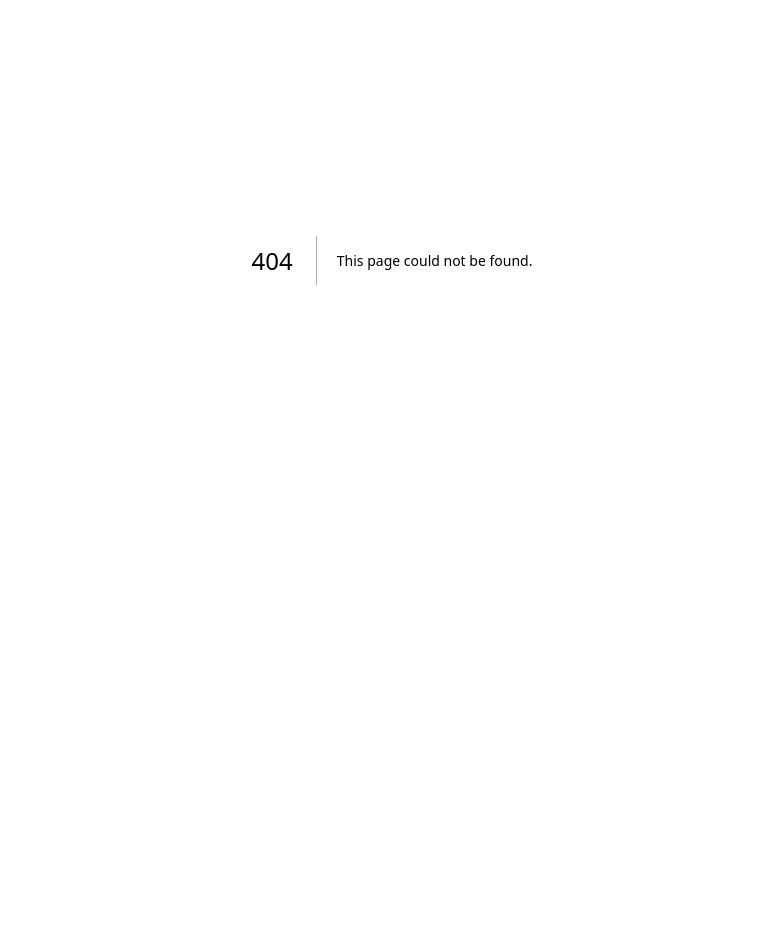
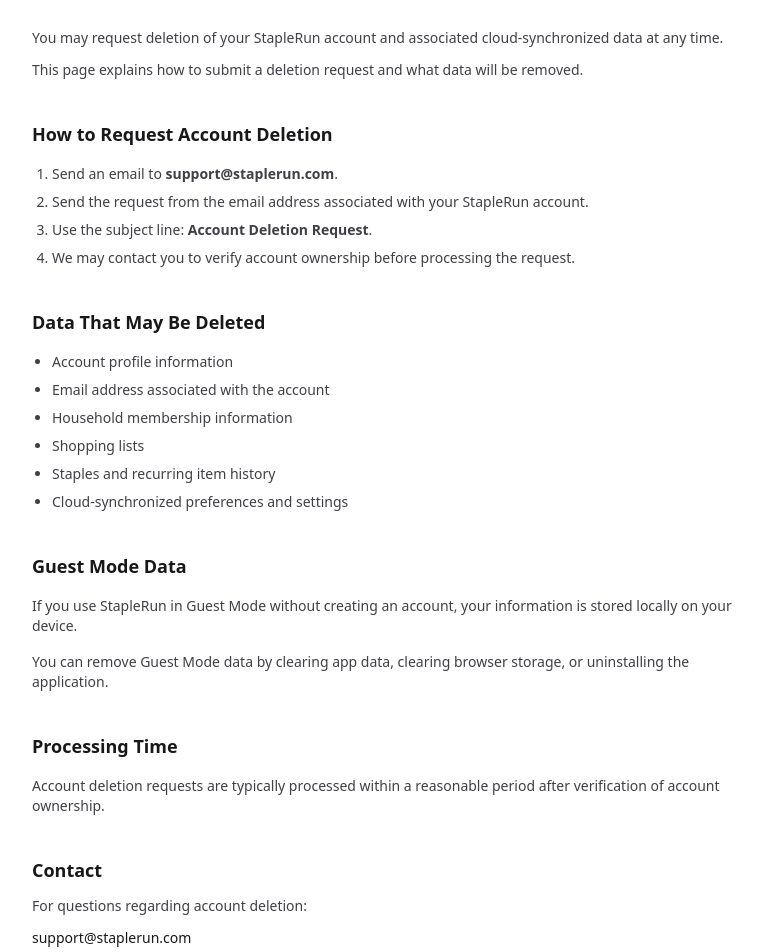
Before and after one commit to infectatlas/staplerun-landing, a Next.js app: page /delete-account in a window 1280 px wide. Before the commit this address had no page. Shown: the part 140-1092 px from the top of the page, without its empty margins (248-1011 px from the left). Before the commit the page ends 800 px from the top, so only its background shows below. Built offline with nearby package versions, Linux system fonts and the light colour scheme.

Commit message:
Add account deletion page

```diff
--- /dev/null
+++ b/app/delete-account/page.tsx
@@ -0,0 +1,134 @@
+export default function DeleteAccountPage() {
+  return (
+    <div className="min-h-screen bg-white text-zinc-900">
+      <div className="max-w-3xl mx-auto px-6 py-16 space-y-10">
+
+        {/* HEADER */}
+        <div>
+          <h1 className="text-3xl font-bold">Delete Your Account</h1>
+
+          <p className="text-sm text-zinc-500 mt-2">
+            StapleRun Account & Data Deletion Request
+          </p>
+        </div>
+
+        {/* INTRO */}
+        <section className="space-y-3 text-sm text-zinc-700">
+          <p>
+            You may request deletion of your StapleRun account and associated
+            cloud-synchronized data at any time.
+          </p>
+
+          <p>
+            This page explains how to submit a deletion request and what data
+            will be removed.
+          </p>
+        </section>
+
+        {/* HOW TO REQUEST */}
+        <section className="space-y-4">
+
+          <h2 className="text-lg font-semibold">
+            How to Request Account Deletion
+          </h2>
+
+          <ol className="list-decimal pl-5 text-sm text-zinc-700 space-y-2">
+            <li>
+              Send an email to <strong>support@staplerun.com</strong>.
+            </li>
+
+            <li>
+              Send the request from the email address associated with your
+              StapleRun account.
+            </li>
+
+            <li>
+              Use the subject line:
+              <strong> Account Deletion Request</strong>.
+            </li>
+
+            <li>
+              We may contact you to verify account ownership before processing
+              the request.
+            </li>
+          </ol>
+
+        </section>
+
+        {/* DATA REMOVED */}
+        <section className="space-y-4">
+
+          <h2 className="text-lg font-semibold">
+            Data That May Be Deleted
+          </h2>
+
+          <ul className="list-disc pl-5 text-sm text-zinc-700 space-y-2">
+            <li>Account profile information</li>
+            <li>Email address associated with the account</li>
+            <li>Household membership information</li>
+            <li>Shopping lists</li>
+            <li>Staples and recurring item history</li>
+            <li>Cloud-synchronized preferences and settings</li>
+          </ul>
+
+        </section>
+
+        {/* GUEST MODE */}
+        <section className="space-y-4">
+
+          <h2 className="text-lg font-semibold">
+            Guest Mode Data
+          </h2>
+
+          <p className="text-sm text-zinc-700">
+            If you use StapleRun in Guest Mode without creating an account,
+            your information is stored locally on your device.
+          </p>
+
+          <p className="text-sm text-zinc-700">
+            You can remove Guest Mode data by clearing app data, clearing
+            browser storage, or uninstalling the application.
+          </p>
+
+        </section>
+
+        {/* RETENTION */}
+        <section className="space-y-4">
+
+          <h2 className="text-lg font-semibold">
+            Processing Time
+          </h2>
+
+          <p className="text-sm text-zinc-700">
+            Account deletion requests are typically processed within a
+            reasonable period after verification of account ownership.
+          </p>
+
+        </section>
+
+        {/* CONTACT */}
+        <section className="space-y-3">
+
+          <h2 className="text-lg font-semibold">
+            Contact
+          </h2>
+
+          <p className="text-sm text-zinc-700">
+            For questions regarding account deletion:
+          </p>
+
+          <p className="text-sm font-medium text-zinc-900">
+            support@staplerun.com
+          </p>
+
+        </section>
+
+        {/* FOOTER */}
+        <div className="pt-6 border-t border-zinc-100 text-xs text-zinc-400">
+          Last updated: {new Date().getFullYear()}
+        </div>
+
+      </div>
+    </div>
+  );
+}
```
